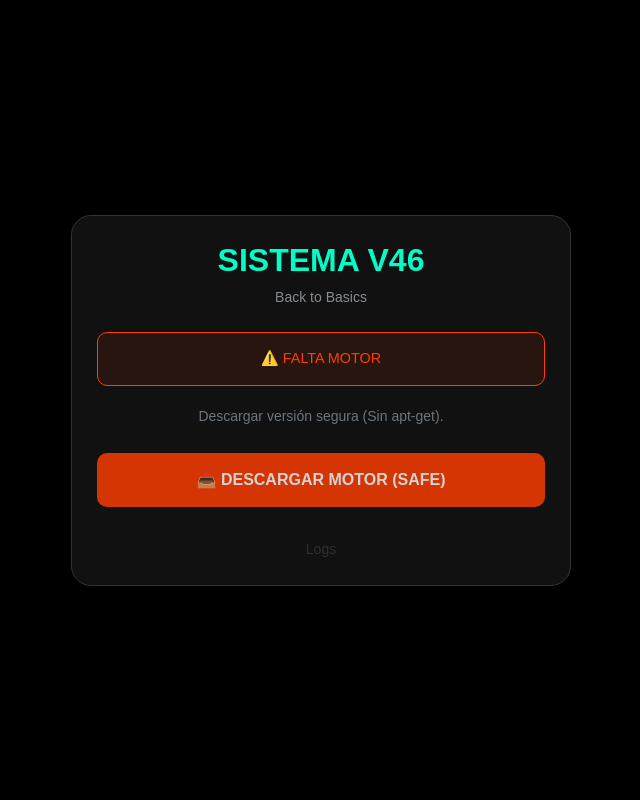
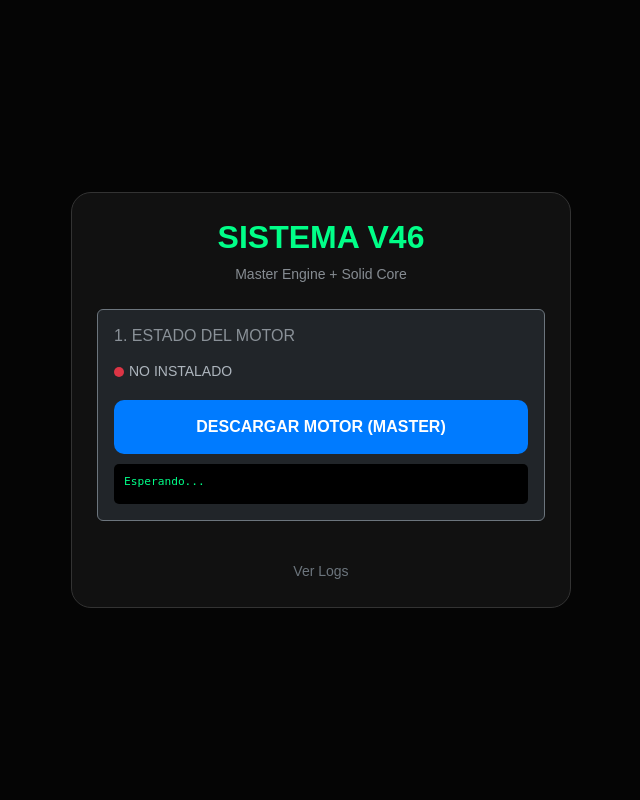
Before and after one commit to fermalhe983-cell/video-tool, a PHP site: page /index.php in a window 1280 px wide. Shown: the whole page, without its empty margins (319-959 px from the left). Run offline with PHP 8.4, Linux system fonts and the light colour scheme.

Commit message:
Update index.php

```diff
--- a/index.php
+++ b/index.php
@@ -1,30 +1,30 @@
 <?php
 // ==========================================
-// VIRAL REELS MAKER v46.0 (BACK TO BASICS)
-// Regreso a la arquitectura v6 (Estable) con diseño v45.
-// Sin instalaciones de sistema, sin filtros pesados.
+// VIRAL REELS MAKER v46.0 (MASTER ENGINE + SOLID CORE)
+// Solución: Usa la versión 'GIT-MASTER' de FFmpeg que sí tiene 'drawtext'.
+// Elimina efectos de memoria (Blur) para evitar archivos corruptos (moov atom).
 // ==========================================
 
-// Configuración Máxima
+// Configuración de Servidor
 @ini_set('upload_max_filesize', '2048M');
 @ini_set('post_max_size', '2048M');
-@ini_set('max_execution_time', 1200);
+@ini_set('max_execution_time', 1800);
 @ini_set('memory_limit', '2048M');
 @ini_set('display_errors', 0);
 
-// Rutas
+// Directorios
 $baseDir = __DIR__;
 $uploadDir = $baseDir . '/uploads';
 $processedDir = $baseDir . '/processed';
 $jobsDir = $baseDir . '/jobs';
 $binDir = $baseDir . '/bin';
-$ffmpegBin = $binDir . '/ffmpeg'; // Motor portátil
+$ffmpegBin = $binDir . '/ffmpeg';
 $logoPath = $baseDir . '/logo.png';
 $fontPath = $baseDir . '/font.ttf';
 $audioPath = $baseDir . '/news.mp3';
 $logFile = $baseDir . '/ffmpeg_log.txt';
 
-// Carpetas
+// Crear carpetas
 if (!file_exists($uploadDir)) mkdir($uploadDir, 0777, true);
 if (!file_exists($processedDir)) mkdir($processedDir, 0777, true);
 if (!file_exists($jobsDir)) mkdir($jobsDir, 0777, true);
@@ -39,34 +39,37 @@ foreach ([$uploadDir, $processedDir, $jobsDir] as $dir) {
 
 $action = $_GET['action'] ?? '';
 
-// ---> VERIFICAR MOTOR
-$hasEngine = file_exists($ffmpegBin) && filesize($ffmpegBin) > 10000000;
+// ---> DIAGNÓSTICO MOTOR
+$engineStatus = 'missing';
+if (file_exists($ffmpegBin)) {
+    if (filesize($ffmpegBin) > 30000000) $engineStatus = 'installed'; // La versión Master pesa >30MB
+    else $engineStatus = 'corrupt';
+}
 
-// ---> DESCARGAR MOTOR (Método Seguro PHP - Sin apt-get)
+// ---> DESCARGAR MOTOR MASTER (La versión completa que tiene drawtext)
 if ($action === 'download_engine') {
     header('Content-Type: application/json');
 
-    $url = "https://johnvansickle.com/ffmpeg/releases/ffmpeg-release-amd64-static.tar.xz";
-    $tarFile = $baseDir . '/engine.tar.xz';
+    // URL de la versión GIT (Completa)
+    $url = "https://johnvansickle.com/ffmpeg/builds/ffmpeg-git-amd64-static.tar.xz";
+    $tarFile = $baseDir . '/master.tar.xz';
 
-    // Descarga pura con PHP
     $fp = fopen($tarFile, 'w+');
     $ch = curl_init($url);
-    curl_setopt($ch, CURLOPT_TIMEOUT, 600);
+    curl_setopt($ch, CURLOPT_TIMEOUT, 900); // 15 minutos de timeout
     curl_setopt($ch, CURLOPT_FILE, $fp);
     curl_setopt($ch, CURLOPT_FOLLOWLOCATION, true);
     curl_exec($ch);
+    $httpCode = curl_getinfo($ch, CURLINFO_HTTP_CODE);
     curl_close($ch);
     fclose($fp);
 
-    if (!file_exists($tarFile) || filesize($tarFile) < 1000000) {
-        echo json_encode(['status'=>'error', 'msg'=>'Error de red descargando motor.']); exit;
+    if ($httpCode !== 200 || filesize($tarFile) < 1000000) {
+        echo json_encode(['status'=>'error', 'msg'=>'Error descarga. Revisa internet.']); exit;
     }
 
-    // Descomprimir
     shell_exec("tar -xf " . escapeshellarg($tarFile) . " -C " . escapeshellarg($binDir));
 
-    // Mover
     $subDirs = glob($binDir . '/ffmpeg-*-static');
     if (!empty($subDirs)) {
         rename($subDirs[0] . '/ffmpeg', $ffmpegBin);
@@ -75,19 +78,35 @@ if ($action === 'download_engine') {
         unlink($tarFile);
         echo json_encode(['status'=>'success']);
     } else {
-        echo json_encode(['status'=>'error', 'msg'=>'Error al descomprimir.']);
+        echo json_encode(['status'=>'error', 'msg'=>'Error al descomprimir Master.']);
     }
     exit;
 }
 
-// ---> DESCARGA VIDEO
+// ---> TESTEAR MOTOR
+if ($action === 'test_engine') {
+    header('Content-Type: application/json');
+    if (!file_exists($ffmpegBin)) { echo json_encode(['status'=>'error', 'msg'=>'Falta motor']); exit; }
+    $output = shell_exec($ffmpegBin . " -version 2>&1");
+    // Buscamos si soporta drawtext
+    $filters = shell_exec($ffmpegBin . " -filters 2>&1");
+
+    if (strpos($filters, 'drawtext') !== false) {
+        echo json_encode(['status'=>'success', 'msg'=>'¡MOTOR PERFECTO! (Texto activado)']);
+    } else {
+        echo json_encode(['status'=>'error', 'msg'=>'Motor instalado pero sin soporte de texto.']);
+    }
+    exit;
+}
+
+// ---> DESCARGA
 if ($action === 'download' && isset($_GET['file'])) {
     $file = basename($_GET['file']);
     $filePath = "$processedDir/$file";
     if (file_exists($filePath)) {
         if (ob_get_level()) ob_end_clean();
         header('Content-Type: video/mp4');
-        header('Content-Disposition: attachment; filename="VIRAL_FINAL_'.date('Hi').'.mp4"');
+        header('Content-Disposition: attachment; filename="VIRAL_MASTER_'.date('Hi').'.mp4"');
         header('Content-Length: ' . filesize($filePath));
         readfile($filePath);
         exit;
@@ -98,7 +117,7 @@ if ($action === 'download' && isset($_GET['file'])) {
 if ($action === 'upload' && $_SERVER['REQUEST_METHOD'] === 'POST') {
     header('Content-Type: application/json');
 
-    if (!$hasEngine) { echo json_encode(['status'=>'error', 'msg'=>'Falta el motor.']); exit; }
+    if (!file_exists($ffmpegBin)) { echo json_encode(['status'=>'error', 'msg'=>'Falta motor.']); exit; }
 
     $jobId = uniqid('v46_');
     $ext = pathinfo($_FILES['videoFile']['name'], PATHINFO_EXTENSION);
@@ -108,14 +127,15 @@ if ($action === 'upload' && $_SERVER['REQUEST_METHOD'] === 'POST') {
     $jobFile = "$jobsDir/$jobId.json";
 
     if (!move_uploaded_file($_FILES['videoFile']['tmp_name'], $inputFile)) {
-        echo json_encode(['status'=>'error', 'msg'=>'Error al guardar video.']); exit;
+        echo json_encode(['status'=>'error', 'msg'=>'Error al subir archivo.']); exit;
     }
     chmod($inputFile, 0777);
 
-    // --- CONFIGURACIÓN ESTABLE ---
+    // Params
     $useLogo = file_exists($logoPath);
     $useFont = file_exists($fontPath);
     $audioPath = file_exists($audioPath) ? $audioPath : false;
+    $useMirror = isset($_POST['mirrorMode']) && $_POST['mirrorMode'] === 'true';
 
     // Texto
     $rawTitle = mb_strtoupper($_POST['videoTitle'] ?? '');
@@ -124,7 +144,7 @@ if ($action === 'upload' && $_SERVER['REQUEST_METHOD'] === 'POST') {
     if(count($lines) > 3) { $lines = array_slice($lines, 0, 3); $lines[2] .= ".."; }
     $count = count($lines);
 
-    // Ajustes 720p (Balance Perfecto)
+    // Ajustes 720p (Equilibrio)
     if ($count == 1) { $barH = 160; $fSize = 75; $yPos = [90]; }
     elseif ($count == 2) { $barH = 240; $fSize = 65; $yPos = [70, 145]; }
     else { $barH = 300; $fSize = 55; $yPos = [60, 130, 200]; }
@@ -133,13 +153,15 @@ if ($action === 'upload' && $_SERVER['REQUEST_METHOD'] === 'POST') {
     if ($useLogo) $inputs .= " -i " . escapeshellarg($logoPath);
     if ($audioPath) $inputs .= " -stream_loop -1 -i " . escapeshellarg($audioPath);
 
+    $mirrorCmd = $useMirror ? ",hflip" : "";
     $filter = "";
 
-    // 1. FONDO SÓLIDO (Evita crash de memoria compartida)
-    $filter .= "color=c=#111111:s=720x1280[bg];";
+    // 1. FONDO SÓLIDO (CLAVE PARA EVITAR CRASH)
+    // El "blur" consume demasiada RAM. Usamos negro #000000.
+    $filter .= "color=c=black:s=720x1280[bg];";
 
-    // 2. VIDEO
-    $filter .= "[0:v]scale=720:1280:force_original_aspect_ratio=decrease[fg];";
+    // 2. VIDEO CENTRAL
+    $filter .= "[0:v]scale=720:1280:force_original_aspect_ratio=decrease{$mirrorCmd}[fg];";
 
     // 3. MEZCLA
     $filter .= "[bg][fg]overlay=(W-w)/2:(H-h)/2:format=auto[base];";
@@ -148,7 +170,7 @@ if ($action === 'upload' && $_SERVER['REQUEST_METHOD'] === 'POST') {
     // 4. BARRA
     $filter .= "{$lastStream}drawbox=x=0:y=40:w=iw:h={$barH}:color=black@0.9:t=fill";
 
-    // 5. TEXTO
+    // 5. TEXTO (Ahora sí funcionará con el motor Master)
     if ($useFont && !empty($lines)) {
         $fontSafe = str_replace('\\', '/', realpath($fontPath));
         foreach ($lines as $i => $line) {
@@ -169,7 +191,7 @@ if ($action === 'upload' && $_SERVER['REQUEST_METHOD'] === 'POST') {
         $filter .= "{$lastStream}copy[vfinal]";
     }
 
-    // 7. AUDIO (Con punto y coma crítico ;)
+    // 7. AUDIO (Separador ';' añadido)
     if ($audioPath) {
         $mIdx = $useLogo ? "2" : "1";
         $filter .= ";[{$mIdx}:a]volume=0.15[bgm];[0:a]volume=1.0[voice];[voice][bgm]amix=inputs=2:duration=first:dropout_transition=2[afinal]";
@@ -177,11 +199,10 @@ if ($action === 'upload' && $_SERVER['REQUEST_METHOD'] === 'POST') {
         $filter .= ";[0:a]atempo=1.0[afinal]";
     }
 
-    // EJECUCIÓN SEGURA
-    // Usamos el binario portátil descargado
+    // EJECUCIÓN (Usamos el binario descargado)
     $cmd = "nice -n 10 " . escapeshellarg($ffmpegBin) . " -y $inputs -filter_complex \"$filter\" -map \"$lastStream\" -map \"[afinal]\" -c:v libx264 -preset ultrafast -threads 2 -crf 27 -pix_fmt yuv420p -c:a aac -b:a 128k -movflags +faststart " . escapeshellarg($outputFile) . " >> $logFile 2>&1 &";
 
-    file_put_contents($logFile, "\n--- JOB $jobId ---\nCMD: $cmd\n", FILE_APPEND);
+    file_put_contents($logFile, "\n--- JOB $jobId (MASTER) ---\nCMD: $cmd\n", FILE_APPEND);
     exec($cmd);
 
     file_put_contents($jobFile, json_encode(['status' => 'processing', 'file' => $outputFileName, 'start' => time()]));
@@ -202,12 +223,11 @@ if ($action === 'status') {
             chmod($fullPath, 0777);
             echo json_encode(['status' => 'finished', 'file' => $data['file']]);
         } else {
-            // Leer error de log
             $logTail = shell_exec("tail -n 3 " . escapeshellarg($logFile));
             if (strpos($logTail, 'Error') !== false || strpos($logTail, 'Invalid') !== false) {
-                 echo json_encode(['status' => 'error', 'msg' => 'Error: ' . substr($logTail, 0, 100)]);
-            } elseif (time() - $data['start'] > 600) {
-                 echo json_encode(['status' => 'error', 'msg' => 'Tiempo agotado.']);
+                 echo json_encode(['status' => 'error', 'msg' => 'Error Motor: ' . substr($logTail, 0, 100)]);
+            } elseif (time() - $data['start'] > 900) {
+                 echo json_encode(['status' => 'error', 'msg' => 'Timeout.']);
             } else {
                  echo json_encode(['status' => 'processing']);
             }
@@ -222,98 +242,88 @@ if ($action === 'status') {
 <head>
     <meta charset="UTF-8">
     <meta name="viewport" content="width=device-width, initial-scale=1.0">
-    <title>Viral v46 Safe</title>
+    <title>Viral v46 Master</title>
     <link href="https://cdn.jsdelivr.net/npm/bootstrap@5.3.0/dist/css/bootstrap.min.css" rel="stylesheet">
     <link href="https://fonts.googleapis.com/css2?family=Anton&family=Inter:wght@400;900&display=swap" rel="stylesheet">
     <style>
-        body { background: #000; color: #fff; padding: 20px; font-family: sans-serif; display: flex; align-items: center; justify-content: center; min-height: 100vh; }
+        body { background: #050505; color: #fff; padding: 20px; font-family: sans-serif; display: flex; align-items: center; justify-content: center; min-height: 100vh; }
         .card { background: #111; border: 1px solid #333; max-width: 500px; width: 100%; padding: 25px; border-radius: 20px; }
-        h2 { color: #00ffc8; text-align: center; text-transform: uppercase; font-weight: 800; }
+        h2 { color: #00ff88; text-align: center; text-transform: uppercase; font-weight: 800; }
         .btn-action { width: 100%; padding: 15px; border-radius: 10px; border: none; font-weight: bold; cursor: pointer; margin-top: 10px; }
-        .btn-primary { background: #00ffc8; color: #000; }
-        .btn-install { background: #ff3d00; color: #fff; animation: pulse 2s infinite; }
-        .form-control { background: #000; border: 1px solid #333; color: white; padding: 12px; margin-bottom: 15px; }
-        .form-control:focus { background: #000; color: white; border-color: #00ffc8; box-shadow: none; }
-        .status-box { padding: 15px; border-radius: 10px; text-align: center; font-size: 0.9rem; margin-bottom: 20px; }
-        .ready { background: rgba(0, 255, 200, 0.1); color: #00ffc8; border: 1px solid #00ffc8; }
-        .not-ready { background: rgba(255, 61, 0, 0.1); color: #ff3d00; border: 1px solid #ff3d00; }
+        .btn-dl { background: #007bff; color: white; }
+        .btn-test { background: #ffc107; color: black; }
+        .btn-go { background: #00ff88; color: #000; }
+        .status-dot { height: 10px; width: 10px; border-radius: 50%; display: inline-block; margin-right: 5px; }
+        .bg-red { background: #dc3545; }
+        .bg-green { background: #28a745; }
+        .log-box { font-family: monospace; font-size: 0.7rem; color: #00ff88; background: #000; padding: 10px; border-radius: 5px; margin-top: 10px; min-height: 40px; word-break: break-all; }
         .hidden { display: none; }
-        @keyframes pulse { 0% { opacity: 1; } 50% { opacity: 0.8; } 100% { opacity: 1; } }
-        #videoContainer { width: 100%; aspect-ratio: 9/16; background: #000; margin-top: 20px; border-radius: 10px; overflow: hidden; border: 1px solid #333; }
-        video { width: 100%; height: 100%; object-fit: cover; }
     </style>
 </head>
 <body>
 
 <div class="card">
     <h2>Sistema v46</h2>
-    <p class="text-center text-muted small mb-4">Back to Basics</p>
+    <p class="text-center text-muted small mb-4">Master Engine + Solid Core</p>
 
-    <?php if($hasEngine): ?>
-        <div class="status-box ready">✅ MOTOR PORTÁTIL LISTO</div>
+    <div class="step mb-4 p-3 border border-secondary rounded bg-dark">
+        <h6 class="text-muted text-uppercase mb-3">1. Estado del Motor</h6>
+        <div class="d-flex align-items-center mb-2">
+            <span class="status-dot <?php echo $engineStatus == 'installed' ? 'bg-green' : 'bg-red'; ?>"></span>
+            <span class="small"><?php echo $engineStatus == 'installed' ? 'INSTALADO (Master)' : 'NO INSTALADO'; ?></span>
+        </div>
+        <?php if($engineStatus != 'installed'): ?>
+            <button class="btn-dl btn-action" onclick="runAction('download_engine')">DESCARGAR MOTOR (MASTER)</button>
+        <?php else: ?>
+            <button class="btn-test btn-action" onclick="runAction('test_engine')">TESTEAR MOTOR</button>
+        <?php endif; ?>
+        <div id="log1" class="log-box">Esperando...</div>
+    </div>
 
-        <div id="editorUI">
-            <input type="text" id="tIn" class="form-control" placeholder="TÍTULO GANCHO..." autocomplete="off">
-            <input type="file" id="fIn" class="form-control">
-            <div class="form-check form-switch mb-3">
-                <input class="form-check-input" type="checkbox" id="mirrorCheck">
-                <label class="form-check-label text-white small">Modo Espejo</label>
-            </div>
-            <button class="btn-action btn-primary" onclick="processVideo()">RENDERIZAR</button>
+    <?php if($engineStatus == 'installed'): ?>
+    <div class="step p-3 border border-secondary rounded bg-dark">
+        <h6 class="text-muted text-uppercase mb-3">2. Editor</h6>
+        <input type="text" id="tIn" class="form-control bg-black text-white border-secondary mb-2" placeholder="TÍTULO GANCHO..." autocomplete="off">
+        <input type="file" id="fIn" class="form-control bg-black text-white border-secondary mb-2">
+
+        <div class="form-check form-switch mb-2">
+            <input class="form-check-input" type="checkbox" id="mirrorCheck">
+            <label class="form-check-label text-white small">Modo Espejo</label>
         </div>
 
-    <?php else: ?>
-        <div class="status-box not-ready">⚠️ FALTA MOTOR</div>
-        <p class="text-center small text-secondary">Descargar versión segura (Sin apt-get).</p>
-        <button id="btnInstall" class="btn-action btn-install" onclick="installEngine()">📥 DESCARGAR MOTOR (SAFE)</button>
-        <div id="installLog" class="text-center small mt-2 text-muted"></div>
+        <button class="btn-go btn-action" onclick="uploadVideo()">RENDERIZAR AHORA</button>
+    </div>
+
+    <div id="processBox" class="hidden text-center mt-3">
+        <div class="spinner-border text-success mb-2"></div>
+        <p class="small text-muted">Procesando...</p>
+        <div id="procLog" class="log-box text-start">Iniciando...</div>
+        <a id="dlLink" href="#" class="btn-action btn-primary mt-2 d-block text-decoration-none hidden">BAJAR VIDEO</a>
+    </div>
     <?php endif; ?>
 
-    <div id="progressUI" class="hidden text-center mt-4">
-        <div class="spinner-border text-primary mb-2"></div>
-        <div id="procLog" class="small text-white">Iniciando...</div>
-    </div>
-
-    <div id="resultUI" class="hidden text-center mt-4">
-        <div id="videoContainer"></div>
-        <a id="dlLink" href="#" class="btn-action btn-primary d-block text-decoration-none mt-3">⬇️ DESCARGAR</a>
-        <button onclick="location.reload()" class="btn btn-outline-secondary w-100 mt-2">Nuevo</button>
-    </div>
-
-    <a href="?action=viewlog" target="_blank" class="d-block text-center mt-4 text-secondary small text-decoration-none" style="opacity:0.3;">Logs</a>
+    <a href="?action=viewlog" target="_blank" class="d-block text-center mt-3 small text-decoration-none text-secondary">Ver Logs</a>
 </div>
 
 <script>
-async function installEngine() {
-    const btn = document.getElementById('btnInstall');
-    const log = document.getElementById('installLog');
-    btn.disabled = true;
-    btn.innerText = "⏳ DESCARGANDO...";
-
+async function runAction(act) {
+    document.getElementById('log1').innerText = "Descargando... (Puede tardar 2 mins)";
     try {
-        const res = await fetch('?action=download_engine');
+        const res = await fetch('?action=' + act);
         const data = await res.json();
-        if(data.status === 'success') {
-            log.innerText = "¡Listo! Recargando...";
-            setTimeout(() => location.reload(), 1500);
-        } else {
-            btn.disabled = false;
-            btn.innerText = "REINTENTAR";
-            alert("Error: " + data.msg);
-        }
+        document.getElementById('log1').innerText = data.msg || data.status;
+        if(data.status === 'success') setTimeout(() => location.reload(), 1500);
     } catch(e) {
-        btn.disabled = false;
-        alert("Error de red.");
+        document.getElementById('log1').innerText = "Error de red.";
     }
 }
 
-async function processVideo() {
+async function uploadVideo() {
     const tIn = document.getElementById('tIn').value;
     const fIn = document.getElementById('fIn').files[0];
     if(!fIn) return alert("Sube un video");
 
-    document.getElementById('editorUI').classList.add('hidden');
-    document.getElementById('progressUI').classList.remove('hidden');
+    document.getElementById('processBox').classList.remove('hidden');
 
     const fd = new FormData();
     fd.append('videoTitle', tIn.toUpperCase());
@@ -324,8 +334,10 @@ async function processVideo() {
         const res = await fetch('?action=upload', {method:'POST', body:fd});
         const data = await res.json();
         if(data.status === 'success') track(data.jobId);
-        else { alert(data.msg || data.message); location.reload(); }
-    } catch(e) { alert("Error subida"); location.reload(); }
+        else document.getElementById('procLog').innerText = "Error: " + data.msg;
+    } catch(e) {
+        document.getElementById('procLog').innerText = "Error subida.";
+    }
 }
 
 function track(id) {
@@ -336,13 +348,12 @@ function track(id) {
 
             if(data.status === 'finished') {
                 clearInterval(i);
-                document.getElementById('progressUI').classList.add('hidden');
-                document.getElementById('resultUI').classList.remove('hidden');
+                document.getElementById('procLog').innerText = "¡TERMINADO!";
                 document.getElementById('dlLink').href = '?action=download&file=' + data.file;
-                document.getElementById('videoContainer').innerHTML = `<video width="100%" height="100%" controls autoplay muted loop playsinline><source src="processed/${data.file}?t=${Date.now()}" type="video/mp4"></video>`;
+                document.getElementById('dlLink').classList.remove('hidden');
             } else if(data.status === 'error') {
                 clearInterval(i);
-                alert(data.msg); location.reload();
+                document.getElementById('procLog').innerText = data.msg;
             } else {
                 if(data.debug) document.getElementById('procLog').innerText = "Procesando...";
             }
```
